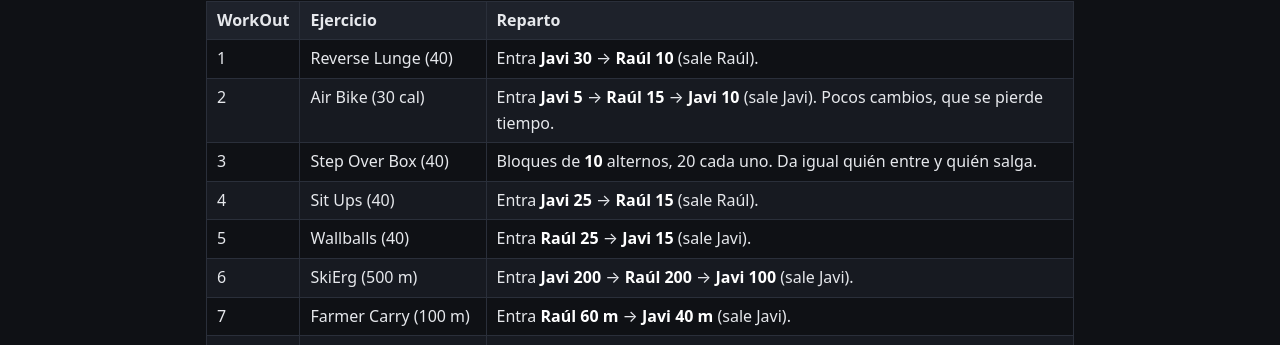
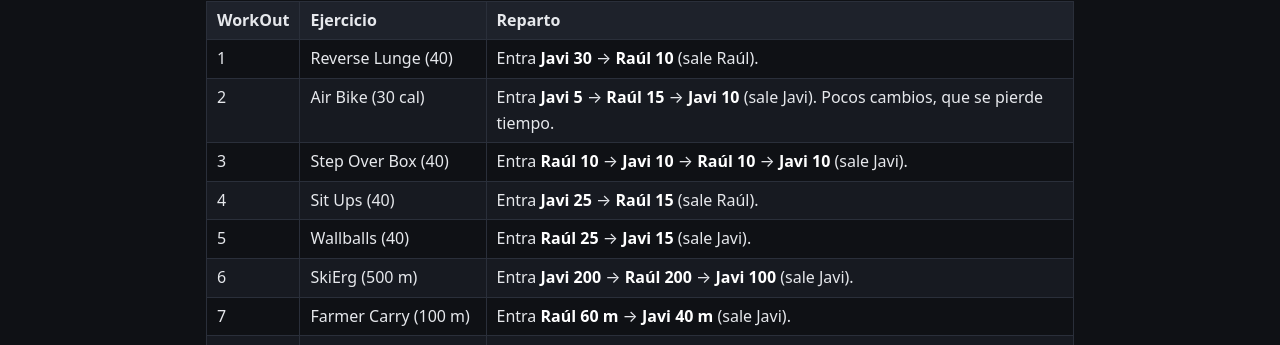
Before and after one commit to radamuz/4minkm, a Jekyll site: the page built from strong-race-ejercicios.md, in a window 1280 px wide. Shown: the part 1346-1691 px from the top of the page. Built offline with Jekyll 4.4.1, drawn with Linux system fonts in a browser that asks for light colours; our own code applies the rules of GitHub Pages for plain Markdown files.

Commit message:
Fija el orden de entrada en el Step Over Box

```diff
--- a/strong-race-ejercicios.md
+++ b/strong-race-ejercicios.md
@@ -39,7 +39,7 @@
 |---|---|---|
 | 1 | Reverse Lunge (40) | Entra **Javi 30** → **Raúl 10** (sale Raúl). |
 | 2 | Air Bike (30 cal) | Entra **Javi 5** → **Raúl 15** → **Javi 10** (sale Javi). Pocos cambios, que se pierde tiempo. |
-| 3 | Step Over Box (40) | Bloques de **10** alternos, 20 cada uno. Da igual quién entre y quién salga. |
+| 3 | Step Over Box (40) | Entra **Raúl 10** → **Javi 10** → **Raúl 10** → **Javi 10** (sale Javi). |
 | 4 | Sit Ups (40) | Entra **Javi 25** → **Raúl 15** (sale Raúl). |
 | 5 | Wallballs (40) | Entra **Raúl 25** → **Javi 15** (sale Javi). |
 | 6 | SkiErg (500 m) | Entra **Javi 200** → **Raúl 200** → **Javi 100** (sale Javi). |
```
